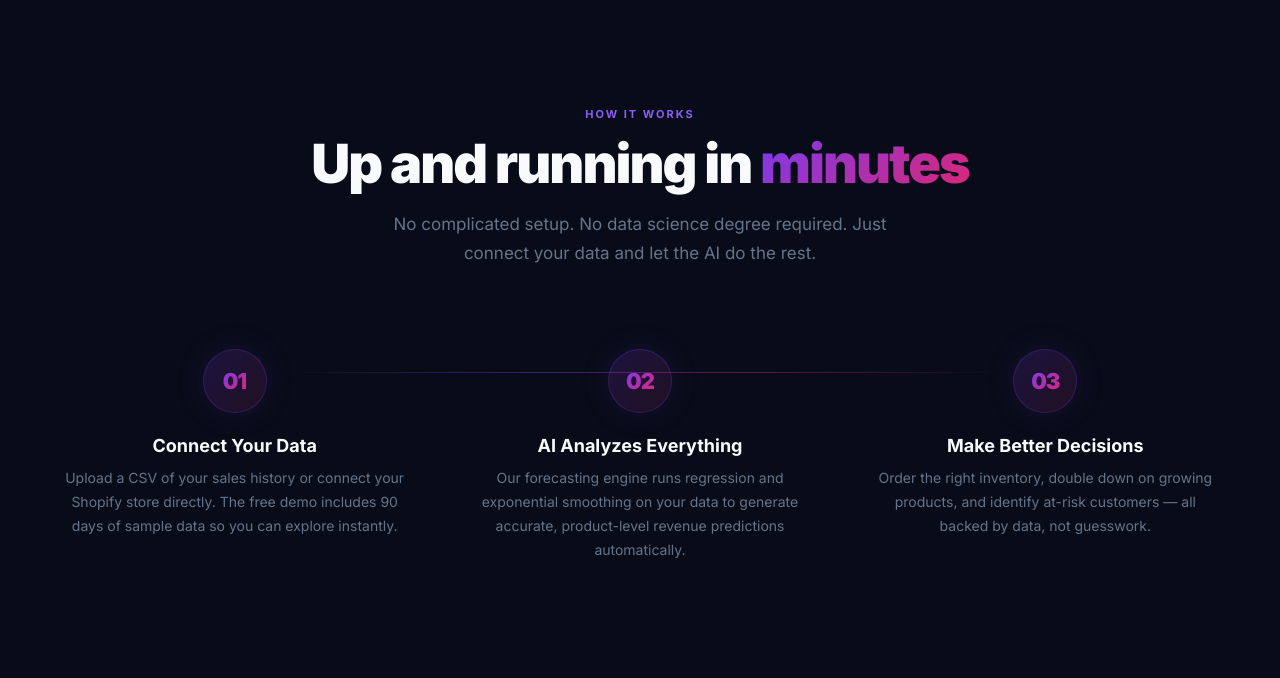
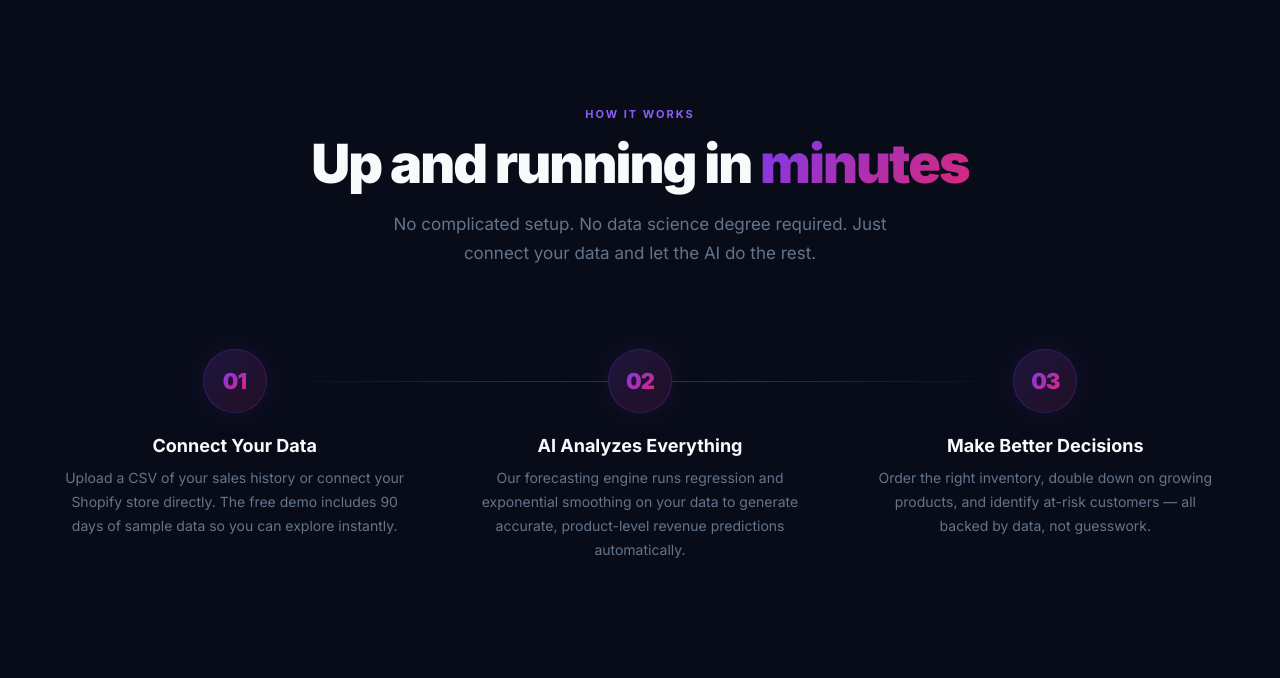
Before and after one commit to koynadutta/salesiq-demo, a Flask app: page / in a window 1280 px wide. Shown: the part 1922-2600 px from the top of the page. Run offline with Flask 3, Linux system fonts and the light colour scheme.

Commit message:
premium redesign + collapsible sidebar + resend email

```diff
--- a/app.py
+++ b/app.py
@@ -8,6 +8,7 @@ from functools import wraps
 
 app = Flask(__name__)
 app.secret_key = os.environ.get("SECRET_KEY", "salesiq-demo-secret-2024-xyz-secure")
+app.config['TEMPLATES_AUTO_RELOAD'] = True
 
 # ── Flask-Mail ────────────────────────────────────────────────────────────────
 app.config['MAIL_SERVER']         = 'smtp.gmail.com'
@@ -501,6 +502,50 @@ def api_upgrade():
     return jsonify({"ok": True})
 
 
+@app.route('/admin/requests')
+def admin_requests():
+    key = request.args.get('key', '')
+    if key != 'salesiq-admin':
+        return '<h3 style="font-family:sans-serif;padding:40px;">Unauthorized — add <code>?key=salesiq-admin</code> to the URL.</h3>', 401
+
+    conn = get_db()
+    rows = conn.execute(
+        "SELECT * FROM upgrade_requests ORDER BY created_at DESC"
+    ).fetchall()
+    conn.close()
+
+    rows_html = ''.join(f'''
+    <tr>
+      <td>{r["id"]}</td>
+      <td>{r["name"]}</td>
+      <td><a href="mailto:{r["email"]}" style="color:#a78bfa">{r["email"]}</a></td>
+      <td>{r["company"] or "—"}</td>
+      <td style="max-width:300px;word-break:break-word">{r["message"] or "—"}</td>
+      <td style="white-space:nowrap">{r["created_at"][:16]}</td>
+    </tr>''' for r in rows)
+
+    return f'''<!DOCTYPE html>
+<html><head><title>Demo Requests — Admin</title>
+<style>
+  body{{font-family:Inter,sans-serif;background:#060810;color:#f8fafc;padding:40px;margin:0}}
+  h1{{font-size:28px;font-weight:800;margin-bottom:8px}}
+  .sub{{color:#64748b;margin-bottom:32px;font-size:14px}}
+  table{{width:100%;border-collapse:collapse;font-size:14px}}
+  th{{background:rgba(124,58,237,0.2);padding:12px 16px;text-align:left;font-size:11px;text-transform:uppercase;letter-spacing:.8px;color:#a78bfa}}
+  td{{padding:12px 16px;border-bottom:1px solid rgba(255,255,255,0.06);vertical-align:top}}
+  tr:hover td{{background:rgba(255,255,255,0.03)}}
+  .empty{{text-align:center;padding:60px;color:#64748b}}
+</style></head>
+<body>
+  <h1>Demo Call Requests</h1>
+  <p class="sub">{len(rows)} submission{"s" if len(rows)!=1 else ""} total</p>
+  <table>
+    <thead><tr><th>#</th><th>Name</th><th>Email</th><th>Company</th><th>Message</th><th>Submitted</th></tr></thead>
+    <tbody>{"".join(rows_html) if rows else '<tr><td colspan="6" class="empty">No submissions yet.</td></tr>'}</tbody>
+  </table>
+</body></html>'''
+
+
 # ── Entry point ───────────────────────────────────────────────────────────────
 
 if __name__ == "__main__":
--- a/templates/index.html
+++ b/templates/index.html
@@ -156,7 +156,8 @@ textarea.form-input { resize: vertical; min-height: 100px; }
 .sidebar.collapsed .nav-section-label,
 .sidebar.collapsed .logo-text,
 .sidebar.collapsed .user-details { opacity: 0; pointer-events: none; width: 0; overflow: hidden; }
-.sidebar.collapsed .logo-icon { margin: 0 auto; }
+.sidebar.collapsed .sidebar-logo { display: none; }
+.sidebar.collapsed .sidebar-header { justify-content: center; }
 .sidebar.collapsed .user-info { justify-content: center; }
 .sidebar.collapsed .upgrade-btn span:last-child { display: none; }
 
--- a/templates/landing.html
+++ b/templates/landing.html
@@ -57,7 +57,7 @@ a { color: inherit; text-decoration: none; }
   position: fixed; top: 0; left: 0; right: 0; z-index: 100;
   height: 68px; background: rgba(6,8,16,0.7); backdrop-filter: blur(20px);
   border-bottom: 1px solid var(--border);
-  display: flex; align-items: center; justify-content: space-between; padding: 0 48px;
+  display: grid; grid-template-columns: 1fr auto 1fr; align-items: center; padding: 0 48px;
   transition: background 0.3s;
 }
 .nav-logo { display: flex; align-items: center; gap: 10px; }
@@ -70,7 +70,7 @@ a { color: inherit; text-decoration: none; }
 .nav-links { display: flex; align-items: center; gap: 36px; }
 .nav-link { font-size: 14px; font-weight: 500; color: var(--muted); transition: color 0.2s; }
 .nav-link:hover { color: var(--text); }
-.nav-actions { display: flex; align-items: center; gap: 12px; }
+.nav-actions { display: flex; align-items: center; gap: 12px; justify-self: end; }
 .btn-ghost {
   font-size: 14px; font-weight: 600; color: var(--muted);
   padding: 8px 18px; border-radius: 8px; transition: all 0.2s; border: 1px solid transparent;
@@ -243,15 +243,17 @@ a { color: inherit; text-decoration: none; }
 .steps-row { display: grid; grid-template-columns: repeat(3, 1fr); gap: 32px; position: relative; }
 .steps-row::before {
   content: '';
-  position: absolute; top: 31px; left: calc(50% / 3 + 32px); right: calc(50% / 3 + 32px);
+  position: absolute; top: 40px; left: calc(50% / 3 + 32px); right: calc(50% / 3 + 32px);
   height: 1px; background: linear-gradient(90deg, transparent, rgba(124,58,237,0.4), rgba(219,39,119,0.4), transparent);
+  z-index: 0;
 }
-.step { text-align: center; padding: 8px 16px; }
+.step { text-align: center; padding: 8px 16px; position: relative; }
 .step-badge {
   width: 64px; height: 64px; margin: 0 auto 22px; border-radius: 50%;
-  background: linear-gradient(135deg, rgba(124,58,237,0.18), rgba(219,39,119,0.12));
+  background: linear-gradient(135deg, rgba(124,58,237,0.18), rgba(219,39,119,0.12)), #080c18;
   border: 1px solid rgba(124,58,237,0.25); box-shadow: 0 0 32px rgba(124,58,237,0.12);
   display: flex; align-items: center; justify-content: center;
+  position: relative; z-index: 1;
 }
 .step-num-text {
   font-size: 22px; font-weight: 900; letter-spacing: -1px;
@@ -325,7 +327,7 @@ a { color: inherit; text-decoration: none; }
 footer {
   border-top: 1px solid var(--border); background: #060810;
   padding: 32px 48px;
-  display: flex; align-items: center; justify-content: space-between; flex-wrap: wrap; gap: 16px;
+  display: grid; grid-template-columns: 1fr auto 1fr; align-items: center; gap: 16px;
 }
 .footer-brand { display: flex; align-items: center; gap: 10px; }
 .footer-icon {
@@ -337,7 +339,7 @@ footer {
 .footer-links { display: flex; gap: 24px; }
 .footer-lnk { font-size: 13px; color: var(--muted); transition: color 0.2s; }
 .footer-lnk:hover { color: var(--text); }
-.footer-copy { font-size: 12px; color: var(--muted); }
+.footer-copy { font-size: 12px; color: var(--muted); justify-self: end; }
 
 /* ── Responsive ── */
 @media (max-width: 1024px) {
@@ -351,7 +353,8 @@ footer {
   .steps-row::before { display: none; }
   .pricing-grid { grid-template-columns: 1fr; max-width: 480px; }
   .cta-band { padding: 80px 24px; }
-  footer { padding: 28px 24px; flex-direction: column; text-align: center; }
+  footer { padding: 28px 24px; grid-template-columns: 1fr; justify-items: center; text-align: center; }
+  .footer-copy { justify-self: center; }
   .footer-links { justify-content: center; }
   .hero-stats { flex-direction: column; border-radius: 14px; }
   .hero-stat + .hero-stat { border-left: none; border-top: 1px solid var(--border); }
```
Also changed, not shown: .claude/settings.local.json, salesiq.db.
